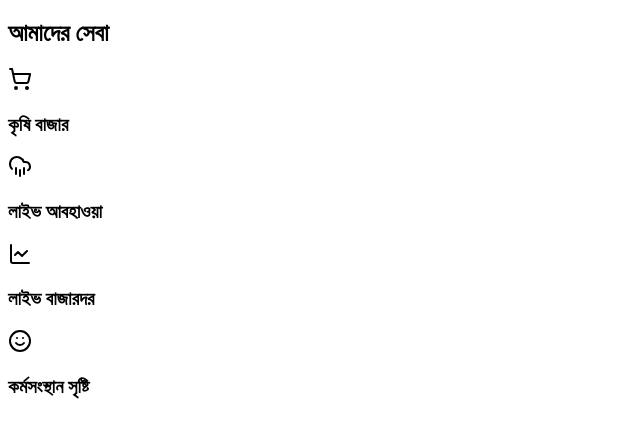
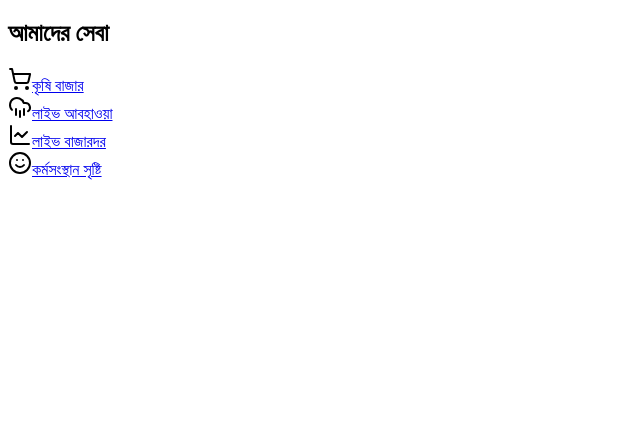
Before and after one commit to GausAlMunirTushar/krishipath-frontend, a Next.js app: page /web/home/OurServices in a window 1280 px wide. Shown: the top 438 px of the page, without its empty margins (0-640 px from the left). Built offline with nearby package versions, Linux system fonts and the light colour scheme.

Commit message:
feat: Add href properties to services in OurServices component for navigation

```diff
--- a/src/pages/web/home/OurServices.tsx
+++ b/src/pages/web/home/OurServices.tsx
@@ -1,12 +1,13 @@
 "use client";
 
 import { ShoppingCart, CloudRain, LineChart, Smile } from "lucide-react";
+import Link from "next/link";
 
 const services = [
-	{ icon: ShoppingCart, title: "কৃষি বাজার" },
-	{ icon: CloudRain, title: "লাইভ আবহাওয়া" },
-	{ icon: LineChart, title: "লাইভ বাজারদর" },
-	{ icon: Smile, title: "কর্মসংস্থান সৃষ্টি" },
+	{ icon: ShoppingCart, title: "কৃষি বাজার", href: "/products" },
+	{ icon: CloudRain, title: "লাইভ আবহাওয়া", href: "/weather" },
+	{ icon: LineChart, title: "লাইভ বাজারদর", href: "/live-market" },
+	{ icon: Smile, title: "কর্মসংস্থান সৃষ্টি", href: "/apply-agent" },
 ];
 
 const OurServices = () => {
@@ -22,9 +23,12 @@ const OurServices = () => {
 						className="bg-white p-6 rounded-xl shadow hover:shadow-lg transition-all duration-300 border border-green-100"
 					>
 						<service.icon className="w-10 h-10 mx-auto text-green-600 mb-4" />
-						<h3 className="text-lg font-semibold text-gray-800">
+						<Link
+							href={service.href}
+							className="text-lg font-semibold text-gray-800"
+						>
 							{service.title}
-						</h3>
+						</Link>
 					</div>
 				))}
 			</div>
```
